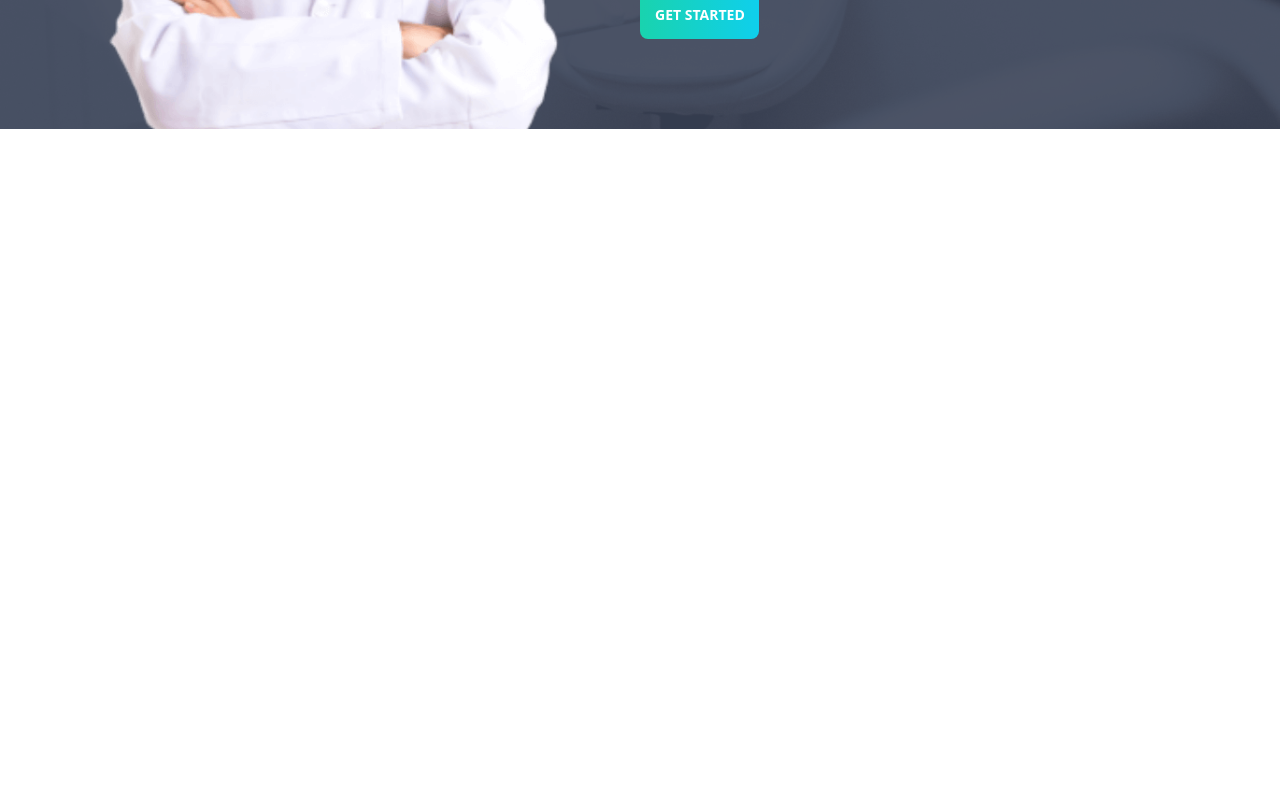
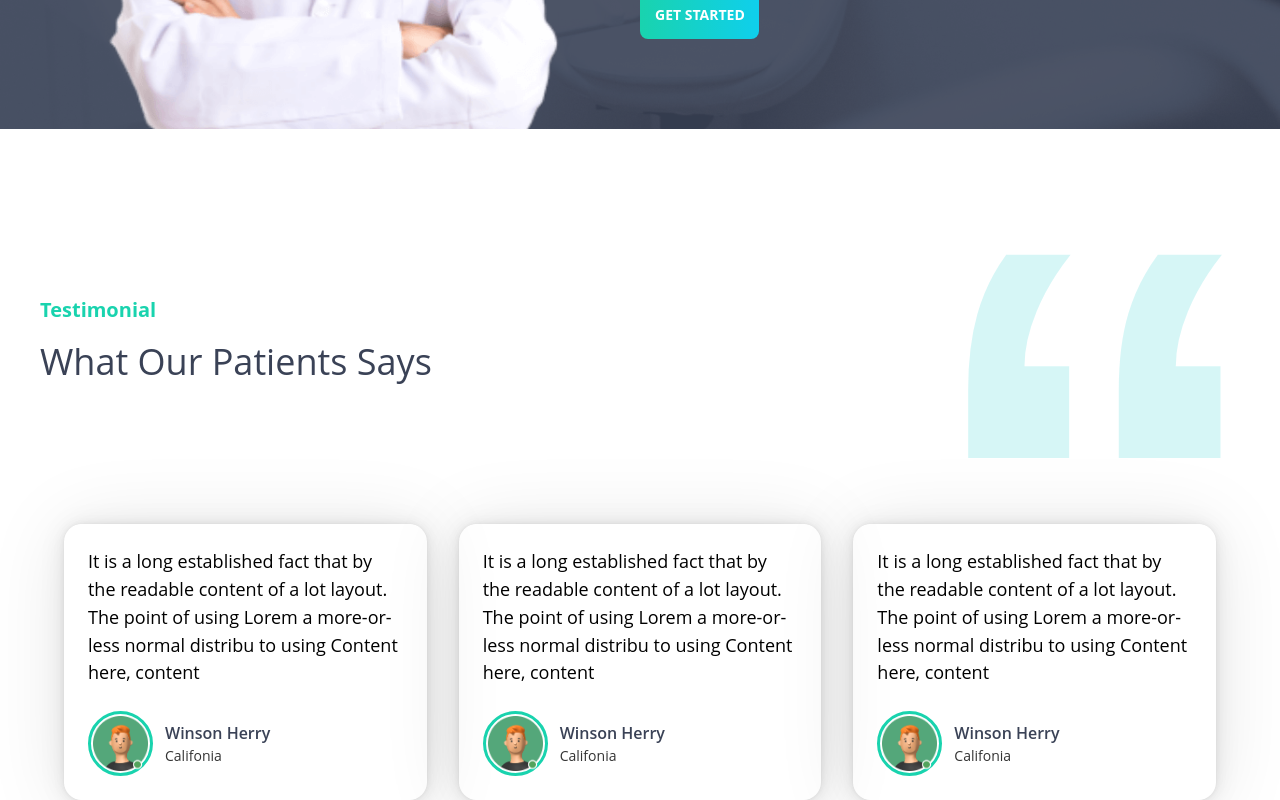
Before and after one commit to anjankarmakar10/doctors-portal-client, a React (Vite) app: page / in a window 1280 px wide. Shown: the part 3283-4083 px from the top of the page. Before the commit the page ends 3412 px from the top, so only its background shows below. Built offline with nearby package versions, Linux system fonts and the light colour scheme.

Commit message:
implement dr Testimonials section in home

```diff
--- a/src/pages/Home/Home.jsx
+++ b/src/pages/Home/Home.jsx
@@ -2,6 +2,7 @@ import DrAppointment from "./container/DrAppointment/DrAppointment";
 import Header from "./container/Header/Header";
 import Info from "./container/Info/Info";
 import Services from "./container/Services/Services";
+import Testimonials from "./container/Testimonials/Testimonials";
 import Treatment from "./container/Treatment/Treatment";
 
 const Home = () => {
@@ -12,6 +13,7 @@ const Home = () => {
       <Services />
       <Treatment />
       <DrAppointment />
+      <Testimonials />
     </main>
   );
 };
--- /dev/null
+++ b/src/pages/Home/components/TestimonialCard.jsx
@@ -0,0 +1,75 @@
+import styled from "styled-components";
+import QUERIES from "../../../constants/Queries";
+import { images } from "../../../constants";
+
+const TestimonialCard = () => {
+  return (
+    <Wrapper>
+      <Info>
+        <p>
+          It is a long established fact that by the readable content of a lot
+          layout. The point of using Lorem a more-or-less normal distribu to
+          using Content here, content
+        </p>
+      </Info>
+      <Profile>
+        <div className="photo">
+          <img src={images.profile1} alt="" />
+        </div>
+        <div className="name">
+          <h4>Winson Herry</h4>
+          <p>Califonia</p>
+        </div>
+      </Profile>
+    </Wrapper>
+  );
+};
+
+const Wrapper = styled.article`
+  padding: 24px;
+  border-radius: 18px;
+  box-shadow: 0px 0.1px 2.7px rgba(0, 0, 0, 0.031),
+    0px 0.3px 6.9px rgba(0, 0, 0, 0.044), 0px 0.7px 14.2px rgba(0, 0, 0, 0.056),
+    0px 1.5px 29.2px rgba(0, 0, 0, 0.069), 0px 4px 80px rgba(0, 0, 0, 0.1);
+  gap: 1.5rem;
+  display: flex;
+  flex-direction: column;
+  cursor: pointer;
+`;
+
+const Info = styled.div`
+  p {
+    font-size: 1.125rem;
+    line-height: 1.55;
+  }
+`;
+const Profile = styled.div`
+  display: flex;
+  gap: 0.75rem;
+  align-items: center;
+  .photo {
+    img {
+      width: 55px;
+      display: block;
+      @media ${QUERIES.tabletAndDown} {
+        width: 50px;
+      }
+    }
+    padding: 2px;
+    border-radius: 50%;
+    border: 3px solid var(--clr-green);
+  }
+  .name {
+    h4 {
+      font-size: 1rem;
+      font-weight: 600;
+      color: var(--clr-dark);
+    }
+    p {
+      font-size: 0.875rem;
+      color: rgba(0, 0, 0, 0.8);
+    }
+  }
+`;
+
+export default TestimonialCard;
--- /dev/null
+++ b/src/pages/Home/container/Testimonials/Testimonials.jsx
@@ -0,0 +1,66 @@
+import styled from "styled-components";
+import QUERIES from "../../../../constants/Queries";
+import { images } from "../../../../constants";
+import TestimonialCard from "../../components/TestimonialCard";
+
+const Testimonials = () => {
+  return (
+    <Wrapper>
+      <TopContainer>
+        <div className="topHeading">
+          <h3>Testimonial</h3>
+          <p>What Our Patients Says</p>
+        </div>
+
+        <img src={images.quote} alt="" />
+      </TopContainer>
+      <BottomContainer>
+        <TestimonialCard />
+        <TestimonialCard />
+        <TestimonialCard />
+      </BottomContainer>
+    </Wrapper>
+  );
+};
+
+const Wrapper = styled.section`
+  margin-bottom: 9rem;
+  padding-inline: 2.5rem;
+  @media ${QUERIES.tabletAndDown} {
+    padding-inline: 1rem;
+  }
+`;
+
+const TopContainer = styled.div`
+  display: flex;
+  align-items: center;
+  margin-bottom: 4rem;
+  justify-content: space-between;
+  gap: 2rem;
+  img {
+    width: 24%;
+    min-width: 90px;
+  }
+
+  h3 {
+    font-size: 1.25rem;
+    color: var(--clr-green);
+    margin-bottom: 0.625rem;
+  }
+  p {
+    font-size: 2.25rem;
+    color: var(--clr-dark);
+  }
+`;
+const BottomContainer = styled.div`
+  padding-inline: 1.5rem;
+  @media ${QUERIES.laptopAndDown} {
+    padding-inline: 0.5rem;
+  }
+
+  gap: 2rem;
+  display: grid;
+  grid-template-columns: repeat(auto-fit, minmax(min(320px, 100%), 1fr));
+`;
+
+export default Testimonials;
```
